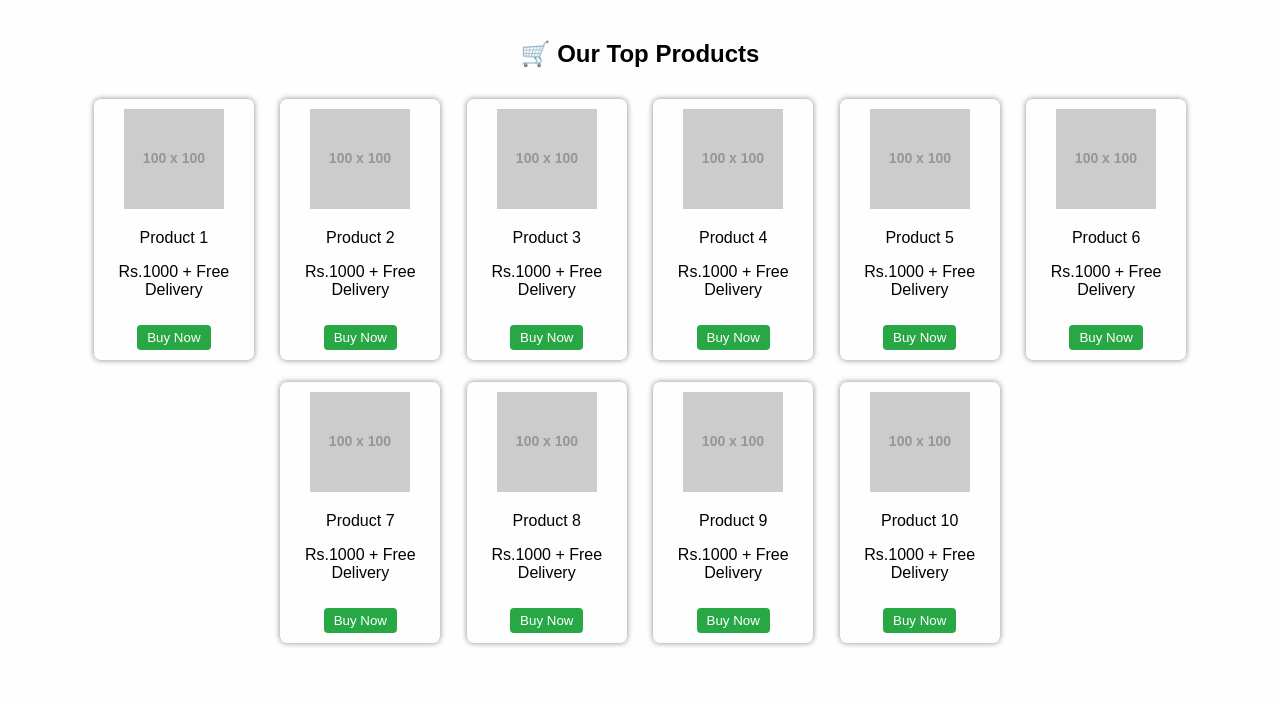
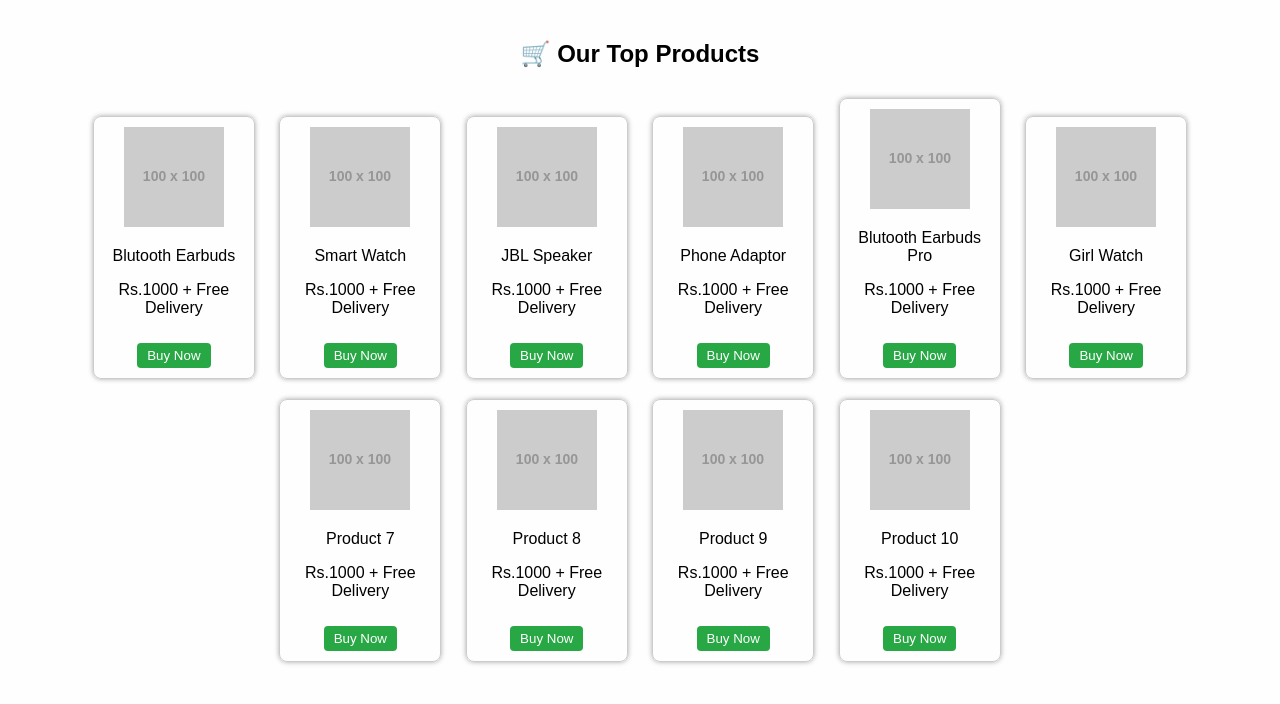
Before and after one commit to mihiranga567/Freedaraz, a plain HTML site: page products.html in a window 1280 px wide. Drawn offline with Linux system fonts and the light colour scheme; placeholder pictures from the web are drawn by us.

Commit message:
products.html

```diff
--- a/products.html
+++ b/products.html
@@ -17,37 +17,37 @@
     <!-- Sample 10 Products -->
     <div class='product'>
       <img src='https://via.placeholder.com/100?text=Item1' alt='Product1'>
-      <p>Product 1</p>
+      <p>Blutooth Earbuds</p>
       <p>Rs.1000 + Free Delivery</p>
       <button class='btn' onclick="window.location.href='buy.html?item=1'">Buy Now</button>
     </div>
 <div class='product'>
       <img src='https://via.placeholder.com/100?text=Item2' alt='Product2'>
-      <p>Product 2</p>
+      <p>Smart Watch</p>
       <p>Rs.1000 + Free Delivery</p>
       <button class='btn' onclick="window.location.href='buy.html?item=2'">Buy Now</button>
     </div>
 <div class='product'>
       <img src='https://via.placeholder.com/100?text=Item3' alt='Product3'>
-      <p>Product 3</p>
+      <p>JBL Speaker</p>
       <p>Rs.1000 + Free Delivery</p>
       <button class='btn' onclick="window.location.href='buy.html?item=3'">Buy Now</button>
     </div>
 <div class='product'>
       <img src='https://via.placeholder.com/100?text=Item4' alt='Product4'>
-      <p>Product 4</p>
+      <p>Phone Adaptor</p>
       <p>Rs.1000 + Free Delivery</p>
       <button class='btn' onclick="window.location.href='buy.html?item=4'">Buy Now</button>
     </div>
 <div class='product'>
       <img src='https://via.placeholder.com/100?text=Item5' alt='Product5'>
-      <p>Product 5</p>
+      <p>Blutooth Earbuds Pro</p>
       <p>Rs.1000 + Free Delivery</p>
       <button class='btn' onclick="window.location.href='buy.html?item=5'">Buy Now</button>
     </div>
 <div class='product'>
       <img src='https://via.placeholder.com/100?text=Item6' alt='Product6'>
-      <p>Product 6</p>
+      <p>Girl Watch</p>
       <p>Rs.1000 + Free Delivery</p>
       <button class='btn' onclick="window.location.href='buy.html?item=6'">Buy Now</button>
     </div>
```
